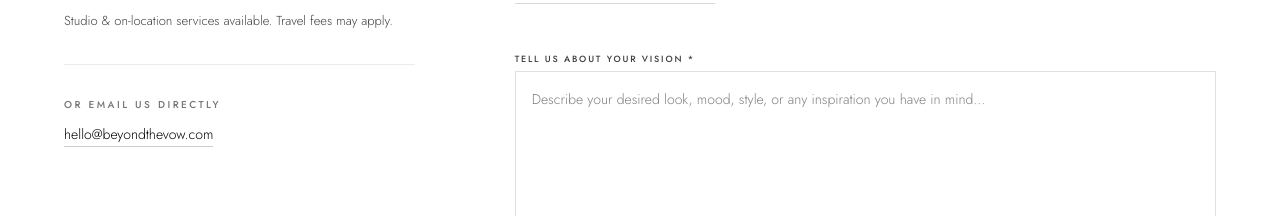
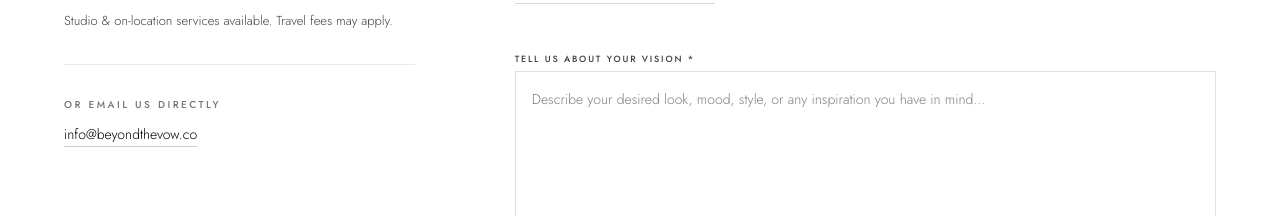
Before and after one commit to patlax17/BEYONDTHEVOW, a Next.js app: page /consultation in a window 1280 px wide. Shown: the part 1251-1469 px from the top of the page. Built offline with nearby package versions, Linux system fonts and the light colour scheme.

Commit message:
Update all emails to info@beyondthevow.co and domain URLs to .co

```diff
--- a/src/app/consultation/page.tsx
+++ b/src/app/consultation/page.tsx
@@ -215,7 +215,7 @@ export default function ConsultationPage() {
                                     Or email us directly
                                 </p>
                                 <a
-                                    href="mailto:hello@beyondthevow.com"
+                                    href="mailto:info@beyondthevow.co"
                                     style={{
                                         fontFamily: "var(--font-body)",
                                         fontSize: 14,
@@ -226,7 +226,7 @@ export default function ConsultationPage() {
                                         paddingBottom: 2,
                                     }}
                                 >
-                                    hello@beyondthevow.com
+                                    info@beyondthevow.co
                                 </a>
                             </div>
                         </div>
--- a/src/app/layout.tsx
+++ b/src/app/layout.tsx
@@ -62,7 +62,7 @@ const localBusinessSchema = {
   name: "Beyond The Vow",
   description:
     "Luxury bridal makeup studio crafting flawless, personalised looks for every bride.",
-  url: "https://beyondthevow.com",
+  url: "https://beyondthevow.co",
   priceRange: "$$$",
   hasOfferCatalog: {
     "@type": "OfferCatalog",
--- a/src/components/Footer.tsx
+++ b/src/components/Footer.tsx
@@ -21,7 +21,7 @@ const footerLinks = {
     ],
     Connect: [
         { label: "Inquire Now", href: "/consultation" },
-        { label: "Email Us", href: "mailto:hello@beyondthevow.com" },
+        { label: "Email Us", href: "mailto:info@beyondthevow.co" },
         { label: "Instagram", href: "https://www.instagram.com/beyond.thevow/", target: "_blank" },
     ],
 };
```
